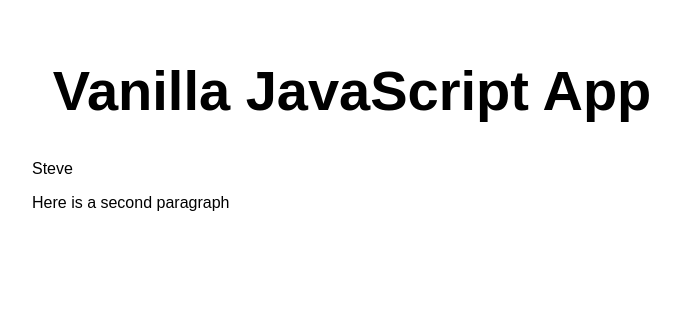
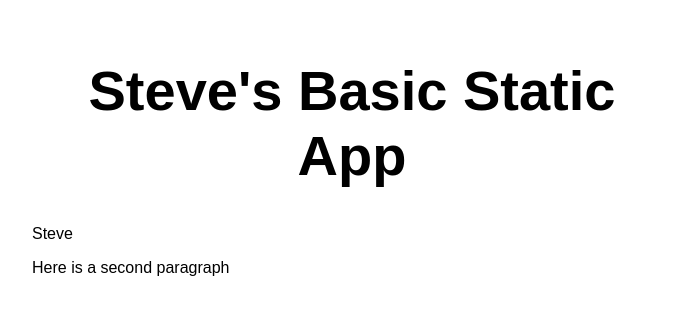
Before and after one commit to steverobinett/gettingStarted-181, a website: page src/index.html in a window 1280 px wide. Shown: the whole page, without its empty margins (288-968 px from the left). Drawn offline with Linux system fonts and the light colour scheme.

Commit message:
changed header

```diff
--- a/src/index.html
+++ b/src/index.html
@@ -10,7 +10,7 @@
 
 <body>
   <main>
-    <h1>Vanilla JavaScript App</h1>
+    <h1>Steve's Basic Static App</h1>
     <p>Steve</p>
     <p>Here is a second paragraph</p>
   </main>
```
